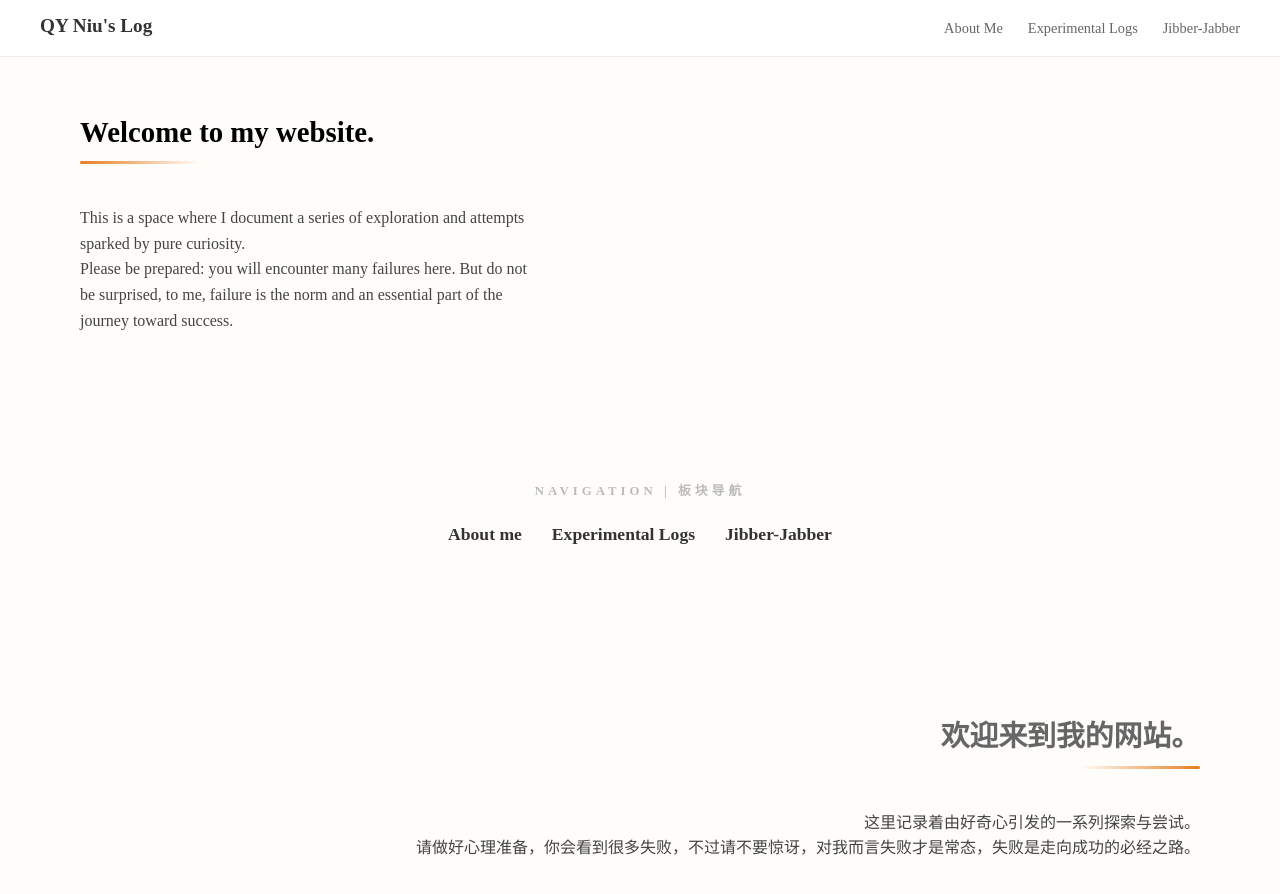
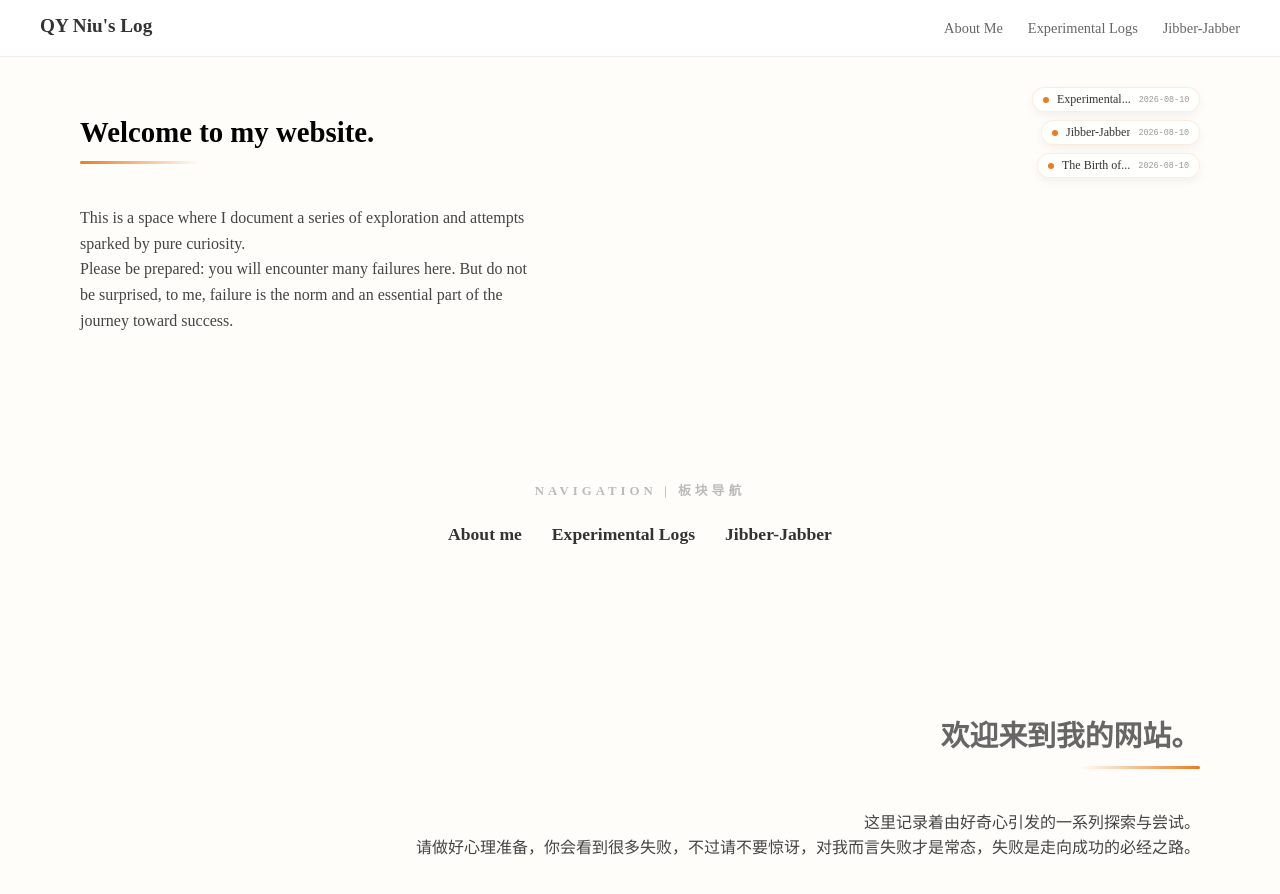
Before and after one commit to nqy-exp/nqy-exp.github.io, a Jekyll site: the page built from index.md, in a window 1280 px wide and 900 px high. Shown: the top 894 px of the window. Built offline with Jekyll 4.4.1, drawn with Linux system fonts in a browser that asks for light colours.

Commit message:
upload a new function of new update in index

```diff
--- a/assets/css/style.css
+++ b/assets/css/style.css
@@ -1770,3 +1770,103 @@ font-weight: bold;
   pointer-events: none;    /* 确保鼠标滑过时完全没有任何反应 */
   user-select: none;       /* 防止用户意外选中它 */
 }
+
+/* =========================================
+   最近更新气泡集群 (Dynamic Update Cluster)
+   ========================================= */
+
+.updates-cluster {
+    position: absolute;
+    top: 30px;
+    right: 40px;
+    z-index: 1000;
+    display: flex;
+    flex-direction: column; /* 纵向排列，也可以改为 row 如果你喜欢横向 */
+    align-items: flex-end;
+    gap: 8px; /* 气泡之间的间距 */
+}
+
+.update-bubble {
+    display: flex;
+    align-items: center;
+    text-decoration: none !important;
+    background: rgba(255, 255, 255, 0.8); /* 半透明白 */
+    backdrop-filter: blur(5px);           /* 毛玻璃效果 */
+    padding: 4px 10px;
+    border-radius: 20px;                  /* 胶囊形状 */
+    border: 1px solid rgba(230, 126, 34, 0.15);
+    box-shadow: 0 4px 10px rgba(0, 0, 0, 0.05);
+
+    /* 初始状态：不可见且缩得很小 */
+    opacity: 0;
+    transform: scale(0) translateY(-20px);
+
+    /* 绑定弹出动画 */
+    animation: bubble-pop 0.6s cubic-bezier(0.175, 0.885, 0.32, 1.275) forwards;
+}
+
+/* 设置三个气泡的弹出先后顺序 (延迟时间) */
+.bubble-1 { animation-delay: 0.2s; }
+.bubble-2 { animation-delay: 0.4s; }
+.bubble-3 { animation-delay: 0.6s; }
+
+/* 核心弹跳动画：从缩放0 -> 稍微过冲(1.2) -> 回到正常(1) */
+@keyframes bubble-pop {
+    0% {
+        opacity: 0;
+        transform: scale(0) translateY(-20px);
+    }
+    70% {
+        transform: scale(1.1) translateY(2px); /* 稍微弹过头一点点 */
+    }
+    100% {
+        opacity: 1;
+        transform: scale(1) translateY(0);
+    }
+}
+
+/* 气泡内部元素样式 */
+.bubble-dot {
+    width: 6px;
+    height: 6px;
+    background-color: #e67e22;
+    border-radius: 50%;
+    margin-right: 8px;
+    flex-shrink: 0;
+}
+
+.bubble-title {
+    font-size: 0.75em;       /* 极小字体 */
+    color: #333;
+    font-weight: 500;
+    white-space: nowrap;
+    overflow: hidden;
+    text-overflow: ellipsis; /* 自动显示 ... */
+    max-width: 100px;        /* 限制标题长度，防止气泡太长 */
+}
+
+.bubble-date {
+    font-size: 0.65em;       /* 日期更小一点 */
+    color: #999;
+    margin-left: 8px;
+    font-family: monospace;  /* 使用等宽字体让日期看起来很整齐 */
+}
+
+/* 悬停效果 */
+.update-bubble:hover {
+    transform: scale(1.05) !important; /* 悬停时轻微放大 */
+    background: rgba(255, 255, 255, 1);
+    border-color: #e67e22;
+}
+
+/* 移动端适配 */
+@media (max-width: 768px) {
+    .updates-cluster {
+        top: 70px;           /* 避开手机端的 Header */
+        right: 15px;
+        align-items: flex-end;
+    }
+    .bubble-title {
+        max-width: 80px;     /* 手机端标题更短 */
+    }
+}
--- a/index.md
+++ b/index.md
@@ -6,6 +6,20 @@ description: "A digital log of my research and thoughts."
 
 <!-- 核心视觉区 -->
 <main class="hero-container">
+
+<!-- 最近更新动态气泡集群 -->
+{% assign all_updates = site.ideas | concat: site.projects | sort: 'date' | reverse %}
+{% assign top_three = all_updates | slice: 0, 3 %}
+
+<div class="updates-cluster">
+  {% for item in top_three %}
+    <a href="{{ item.url }}" class="update-bubble bubble-{{ forloop.index }}">
+      <span class="bubble-dot"></span>
+      <span class="bubble-title">{{ item.title | truncate: 15 }}</span>
+      <span class="bubble-date">{{ item.date | date: "%Y-%m-%d" }}</span>
+    </a>
+  {% endfor %}
+</div>
 
   <!-- 左上方内容 -->
   <div class="hero-left">
```
